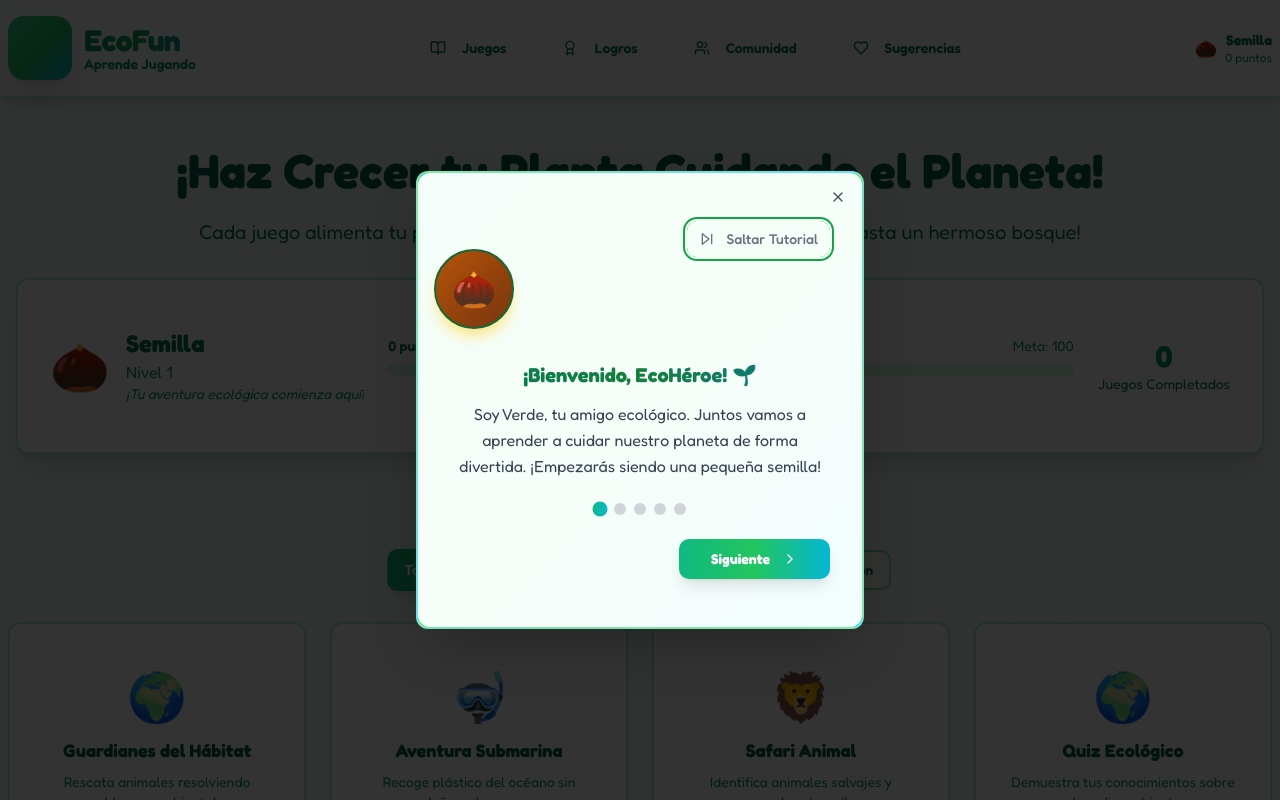
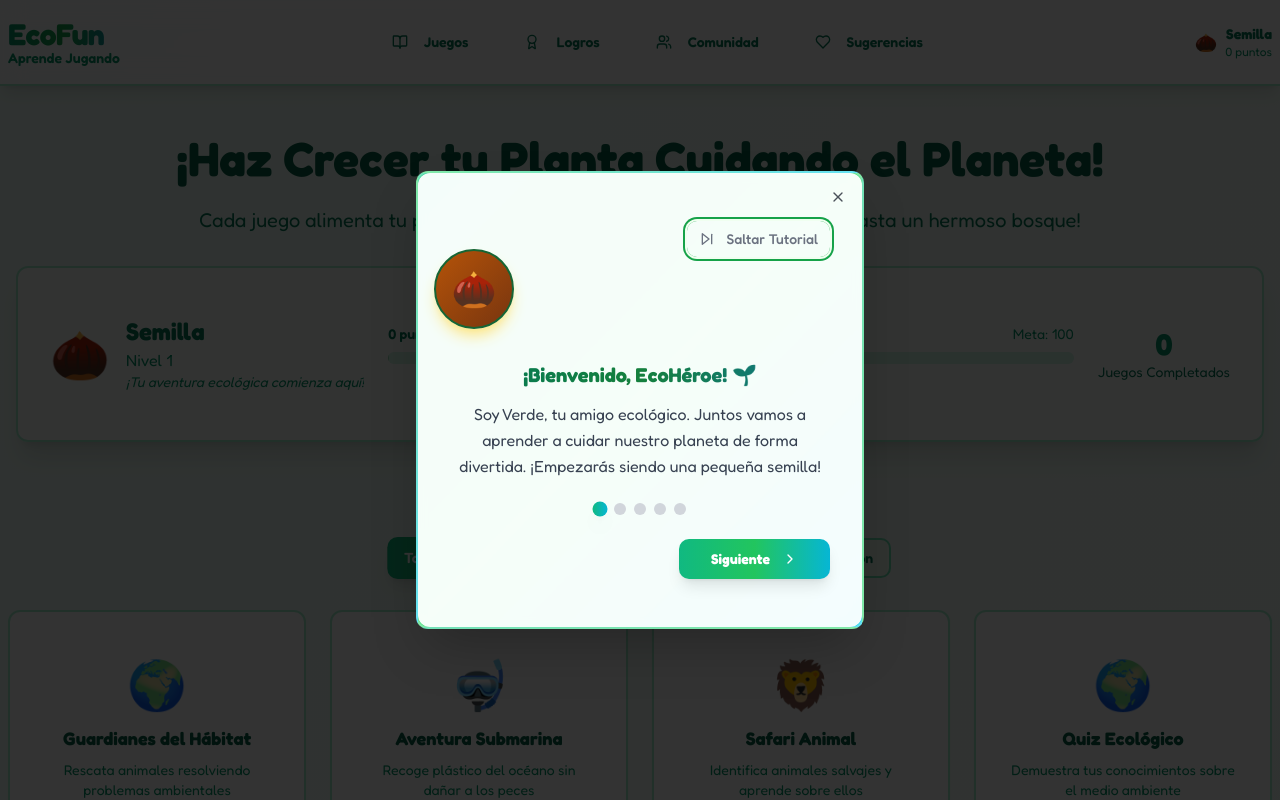
Before and after one commit to cristiandalpiva/ecofun-app, a React (Vite) app: page / in a window 1280 px wide. Shown: the top 800 px of the page. Built offline with nearby package versions, Linux system fonts and the light colour scheme.

Commit message:
Remove an element
Removed a specific `div` element from `src/pages/Index.tsx`.

```diff
--- a/src/pages/Index.tsx
+++ b/src/pages/Index.tsx
@@ -350,11 +350,7 @@ const Index = () => {
         {/* MOBILE HEADER */}
         <div className="md:hidden flex items-center justify-between px-3 py-2">
           {/* SVG logo eliminado */}
-          <div className="flex-shrink-0 flex items-center">
-            <div className="w-10 h-10 bg-gradient-to-br from-emerald-400 via-green-500 to-cyan-500 rounded-2xl flex items-center justify-center shadow-xl">
-              {/* SVG eliminado */}
-            </div>
-          </div>
+          {/* El div contenedor y fondo colorido eliminado */}
           {/* Texto centrado */}
           <div className="flex-1 flex flex-col items-center justify-center px-2">
             <h1 className="text-xl font-black bg-gradient-to-r from-emerald-600 via-green-600 to-cyan-600 bg-clip-text text-transparent tracking-tight leading-none">
@@ -382,13 +378,8 @@ const Index = () => {
             <div className="flex items-center justify-between">
               {/* Logo EcoFun mejorado */}
               <Link to="/" className="flex items-center space-x-3">
-                {/* Eliminamos todo el bloque SVG/logo */}
-                <div className="relative">
-                  <div className="w-12 h-12 sm:w-16 sm:h-16 bg-gradient-to-br from-emerald-400 via-green-500 to-cyan-500 rounded-2xl flex items-center justify-center shadow-xl">
-                    {/* SVG eliminado */}
-                  </div>
-                  {/* Hoja decorativa eliminada */}
-                </div>
+                {/* Bloque del logo/el fondo colorido eliminado */}
+                {/* Solo queda el texto */}
                 <div className="flex flex-col">
                   <h1 className="text-2xl sm:text-3xl font-black bg-gradient-to-r from-emerald-600 via-green-600 to-cyan-600 bg-clip-text text-transparent tracking-tight">
                     EcoFun
```
